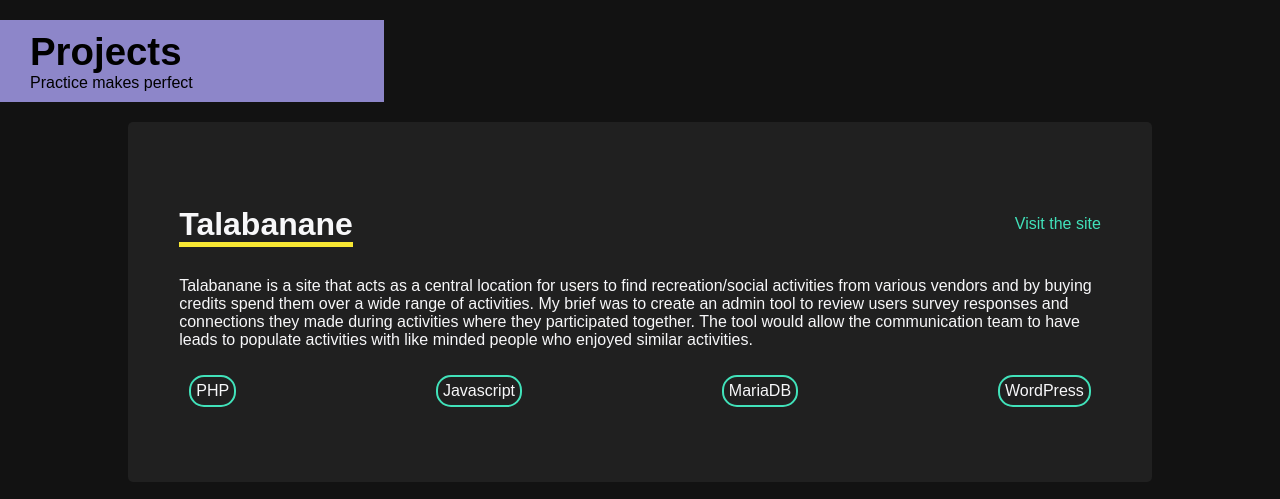
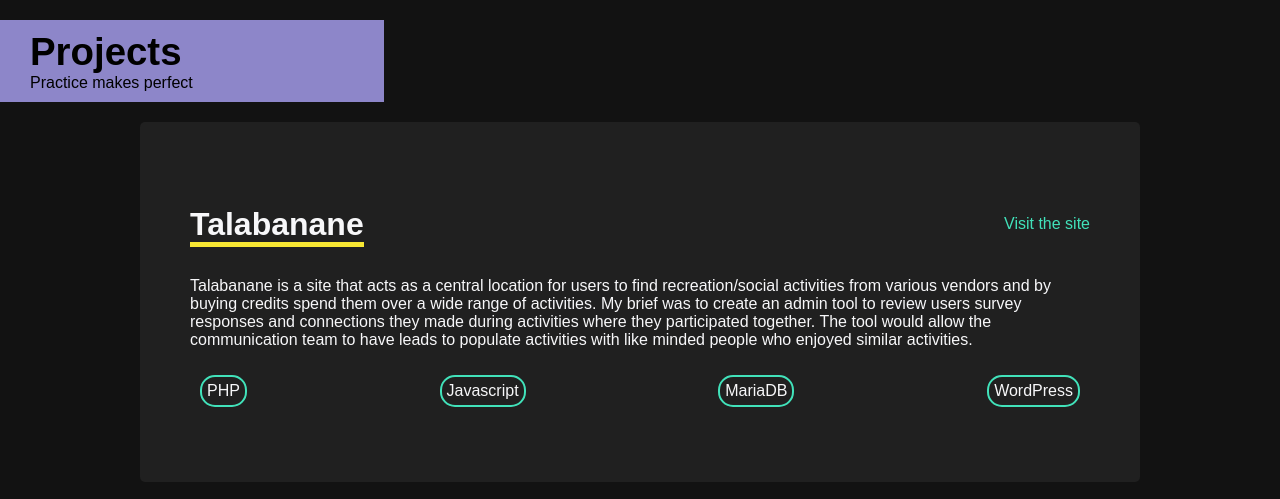
Before and after one commit to mitch-j-H/portfolio, a plain HTML site: page index.html in a window 1280 px wide. Shown: the part 1480-1979 px from the top of the page. Drawn offline with Linux system fonts and the light colour scheme.

Commit message:
fixed max width project cards

```diff
--- a/styles.css
+++ b/styles.css
@@ -216,6 +216,7 @@ html, body {
     border-radius: 4px;
     margin: 5%;
     width: 80%;
+    /* max-width: 1000px; */
 }
 
 .window-container__title-bar {
@@ -419,6 +420,7 @@ html, body {
     justify-content: space-between;
     height: 45vh;
     width: 100%;
+    max-width: 1000px;
     overflow: hidden;
     justify-content: center;
 }
```
